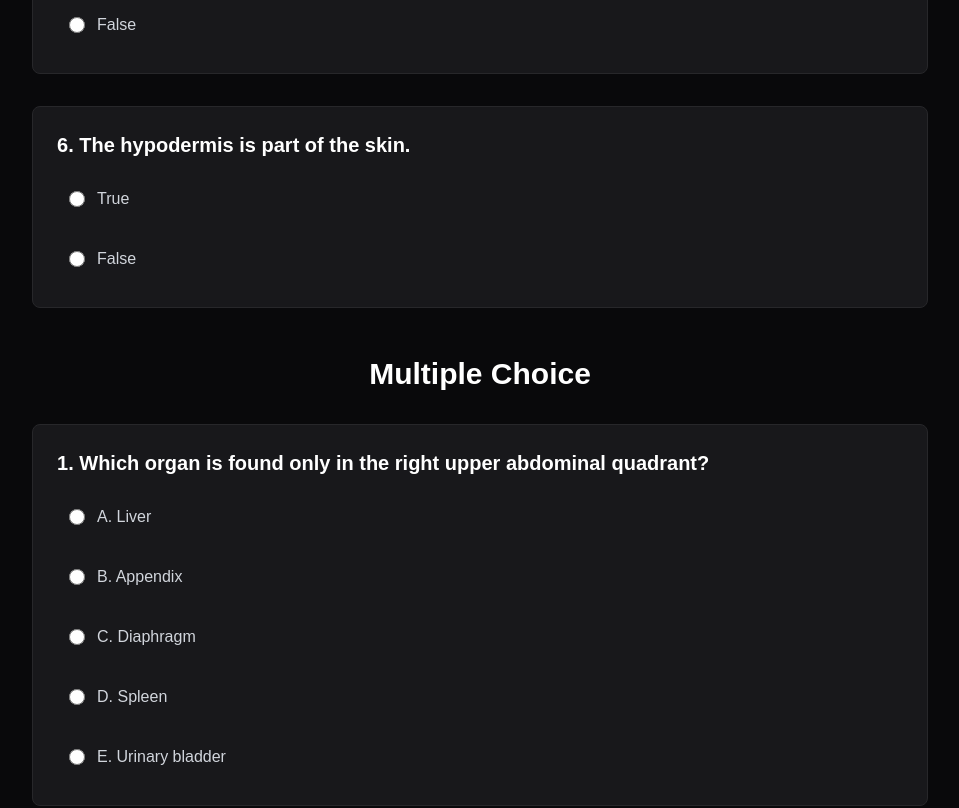
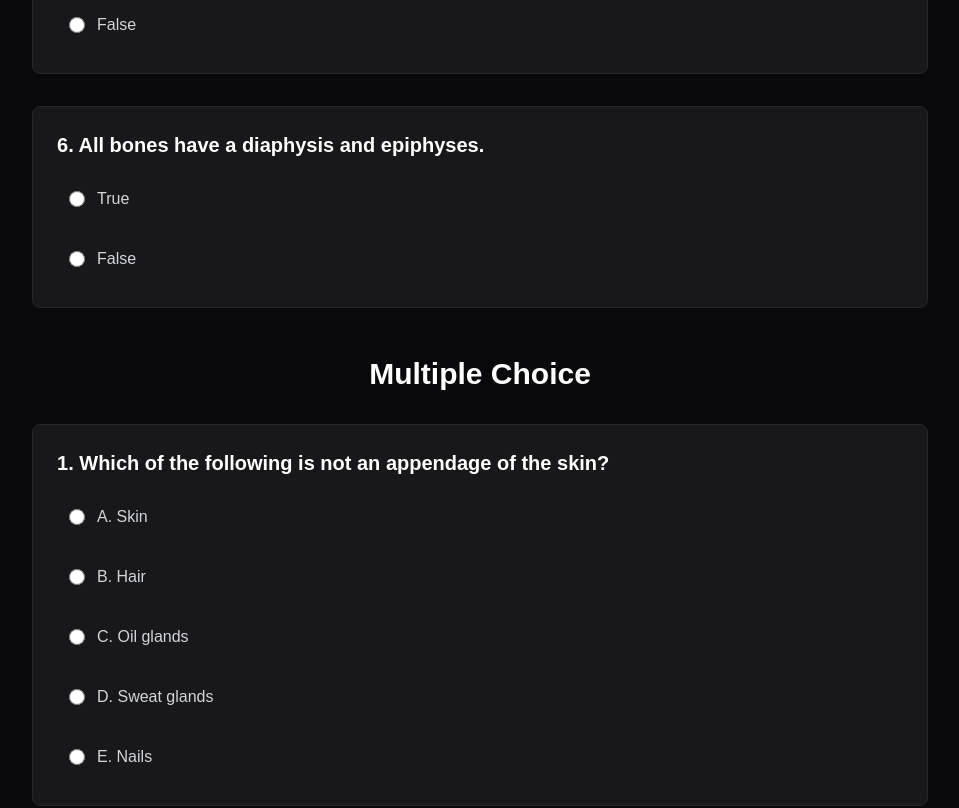
Before and after one commit to Dyslecix-Dev/bio-200, a Next.js app: page /study/exam-one/questions in a window 1280 px wide. Shown: the part 1360-2168 px from the top of the page, without its empty margins (160-1119 px from the left). Built offline with nearby package versions, Linux system fonts and the light colour scheme.

Commit message:
Added more questions to mock exam 1

```diff
--- a/app/_data/exams/exam-one.ts
+++ b/app/_data/exams/exam-one.ts
@@ -125,9 +125,127 @@ export const trueOrFalseQuestions = [
       { text: "False", correct: true },
     ],
   },
+  {
+    question: "The liver is inferior to the mediastinum.",
+    options: [
+      { text: "True", correct: true },
+      { text: "False", correct: false },
+    ],
+  },
+  {
+    question: "The frontal plane divides the anterior and posterior planes of the body.",
+    options: [
+      { text: "True", correct: true },
+      { text: "False", correct: false },
+    ],
+  },
+  {
+    question: "Epithelium has two forms: covering and living epithelium, and glandular epithelium.",
+    options: [
+      { text: "True", correct: true },
+      { text: "False", correct: false },
+    ],
+  },
+  {
+    question: "Microvilli have an increased absorption rate because of their increased surface area.",
+    options: [
+      { text: "True", correct: true },
+      { text: "False", correct: false },
+    ],
+  },
+  {
+    question: "The stratum granulosoum is the only layer to have keratinocytes.",
+    options: [
+      { text: "True", correct: false },
+      { text: "False", correct: true },
+    ],
+  },
+  {
+    question: "The skeletal system is made up of the bones, cartilages, and joints that form the internal framework of the body.",
+    options: [
+      { text: "True", correct: true },
+      { text: "False", correct: false },
+    ],
+  },
+  {
+    question: "When myosin heads attach to thin sliding filaments, the head pivots inward, pulling on the sliding filament.",
+    options: [
+      { text: "True", correct: false },
+      { text: "False", correct: true },
+    ],
+  },
+  {
+    question: "Each muscle fiber is packed with long myofibrils composed of adjoining segments known as sarcomeres.",
+    options: [
+      { text: "True", correct: true },
+      { text: "False", correct: false },
+    ],
+  },
+  {
+    question: "A motor unit is a single neuron and all the individual muscle fibers it innervates.",
+    options: [
+      { text: "True", correct: true },
+      { text: "False", correct: false },
+    ],
+  },
+  {
+    question: "Tissues are groups of cells of similar structure that perform a common function.",
+    options: [
+      { text: "True", correct: true },
+      { text: "False", correct: false },
+    ],
+  },
+  {
+    question: "The dermis is avascularized.",
+    options: [
+      { text: "True", correct: false },
+      { text: "False", correct: true },
+    ],
+  },
+  {
+    question: "All bones have a diaphysis and epiphyses.",
+    options: [
+      { text: "True", correct: false },
+      { text: "False", correct: true },
+    ],
+  },
+  {
+    question: "Movement of the body is facilitated by both the contraction of skeletal muscle and the rotation of bones around joints.",
+    options: [
+      { text: "True", correct: true },
+      { text: "False", correct: false },
+    ],
+  },
+  {
+    question: "Skeletal and smooth muscle are stimulated via voluntary signaling.",
+    options: [
+      { text: "True", correct: false },
+      { text: "False", correct: true },
+    ],
+  },
+  {
+    question: "Nervous tissue is the main component of the brain, which is found in the ventral body cavity.",
+    options: [
+      { text: "True", correct: false },
+      { text: "False", correct: true },
+    ],
+  },
+  {
+    question: "Muscle tissue is a composite of muscle cells and surrounding connective tissue.",
+    options: [
+      { text: "True", correct: true },
+      { text: "False", correct: false },
+    ],
+  },
+  {
+    question: "Cell functions are primarily carried out by internal subunits called organelles.",
+    options: [
+      { text: "True", correct: true },
+      { text: "False", correct: false },
+    ],
+  },
 ];
 
-// TODO add more questions (start at topic 3)
 export const multipleChoiceQuestions = [
   {
     question: "Which branch of anatomy deals with structural changes in cells, tissues, and organs caused by disease?",
@@ -184,7 +302,7 @@ export const multipleChoiceQuestions = [
     options: [
       { text: "Bilateral symmetry", correct: false },
       { text: "Dorsal hollow nerve cord", correct: false },
-      { text: "Nodocord and vertebrae", correct: true },
+      { text: "Vocal cords", correct: true },
       { text: "Pharyngeal pouches", correct: false },
       { text: "Tube-within-a-tube body plan", correct: false },
     ],
@@ -440,7 +558,7 @@ export const multipleChoiceQuestions = [
         correct: false,
       },
       {
-        text: "Vitamin d production",
+        text: "Vitamin D production",
         correct: false,
       },
       {
@@ -525,7 +643,7 @@ export const multipleChoiceQuestions = [
     ],
   },
   {
-    question: "Which of the following is a region of the dermis?",
+    question: "Which dermis contains the majority of the skin appendages?",
     options: [
       {
         text: "Reticular dermis",
@@ -1074,6 +1192,256 @@ export const multipleChoiceQuestions = [
       },
     ],
   },
+  {
+    question: "Which of the following is not an organ in the peritoneum?",
+    options: [
+      {
+        text: "Esophagus",
+        correct: true,
+      },
+      {
+        text: "Liver",
+        correct: false,
+      },
+      {
+        text: "Stomach",
+        correct: false,
+      },
+      {
+        text: "Kidneys",
+        correct: false,
+      },
+      {
+        text: "Small intestine",
+        correct: false,
+      },
+    ],
+  },
+  {
+    question: "Which of the following is not a main component of a cell?",
+    options: [
+      {
+        text: "RNA",
+        correct: true,
+      },
+      {
+        text: "Nucleus",
+        correct: false,
+      },
+      {
+        text: "Plasma membrane",
+        correct: false,
+      },
+      {
+        text: "Cytoplasm",
+        correct: false,
+      },
+      {
+        text: "None of the above",
+        correct: false,
+      },
+    ],
+  },
+  {
+    question: "What is the main function of the smooth endoplasmic reticulum?",
+    options: [
+      {
+        text: "Metabolizing lipids",
+        correct: true,
+      },
+      {
+        text: "Metabolizing amino acids",
+        correct: false,
+      },
+      {
+        text: "Metabolizing RNA",
+        correct: false,
+      },
+      {
+        text: "Transporting ribosomes",
+        correct: false,
+      },
+      {
+        text: "Producing protein",
+        correct: false,
+      },
+    ],
+  },
+  {
+    question: "Which of the following is not a phase in mitosis?",
+    options: [
+      {
+        text: "Interphase",
+        correct: true,
+      },
+      {
+        text: "Anaphase",
+        correct: false,
+      },
+      {
+        text: "Telophase",
+        correct: false,
+      },
+      {
+        text: "Metaphase",
+        correct: false,
+      },
+      {
+        text: "Prophase",
+        correct: false,
+      },
+    ],
+  },
+  {
+    question: "Which of the following are specialized junctions of cardiac muscle tissue?",
+    options: [
+      {
+        text: "Intercalated discs",
+        correct: true,
+      },
+      {
+        text: "Intercalated junctions",
+        correct: false,
+      },
+      {
+        text: "Cardiac discs",
+        correct: false,
+      },
+      {
+        text: "Cardiac junctions",
+        correct: false,
+      },
+      {
+        text: "Myojunctions",
+        correct: false,
+      },
+    ],
+  },
+  {
+    question: "Subcutaneous tissue consists of what?",
+    options: [
+      {
+        text: "Areolar and adipose tissue",
+        correct: true,
+      },
+      {
+        text: "Subcutaneous tissue",
+        correct: false,
+      },
+      {
+        text: "Areolar tissue",
+        correct: false,
+      },
+      {
+        text: "Adipose tissue",
+        correct: false,
+      },
+      {
+        text: "Areolar and subcutaneous tissue",
+        correct: false,
+      },
+    ],
+  },
+  {
+    question: "In intramembranous ossification, skull bones and the clavicles develop in a layer of fibrous connective tissue with which type of cells directly converting into bone cells?",
+    options: [
+      {
+        text: "Mesenchyme",
+        correct: true,
+      },
+      {
+        text: "Osteoblast",
+        correct: false,
+      },
+      {
+        text: "Osteocyte",
+        correct: false,
+      },
+      {
+        text: "Epithelium",
+        correct: false,
+      },
+      {
+        text: "Cartilage",
+        correct: false,
+      },
+    ],
+  },
+  {
+    question: "In endochondral ossification, all other bones develop in a scaffold of which type of cartilage?",
+    options: [
+      {
+        text: "Hyaline",
+        correct: true,
+      },
+      {
+        text: "Mesenchyme",
+        correct: false,
+      },
+      {
+        text: "Fibro",
+        correct: false,
+      },
+      {
+        text: "Elastic",
+        correct: false,
+      },
+      {
+        text: "Synovial",
+        correct: false,
+      },
+    ],
+  },
+  {
+    question: "Which of the following is not a type of connective tissue that organizes muscles?",
+    options: [
+      {
+        text: "Diamysium",
+        correct: true,
+      },
+      {
+        text: "Perimysium",
+        correct: false,
+      },
+      {
+        text: "Epimysium",
+        correct: false,
+      },
+      {
+        text: "Endomysium",
+        correct: false,
+      },
+      {
+        text: "None of the above",
+        correct: false,
+      },
+    ],
+  },
+  {
+    question: "Which of the following is not a general type of muscle fiber?",
+    options: [
+      {
+        text: "Slow glycolytic fibers",
+        correct: true,
+      },
+      {
+        text: "Fast oxidative fibers",
+        correct: false,
+      },
+      {
+        text: "Slow oxidative fibers",
+        correct: false,
+      },
+      {
+        text: "Fast glycolytic fibers",
+        correct: false,
+      },
+      {
+        text: "None of the above",
+        correct: false,
+      },
+    ],
+  },
 ];
 
 export const shortAnswerQuestions = [
@@ -1101,4 +1469,13 @@ export const shortAnswerQuestions = [
     question: "What are the three types of CT organize muscles in order from deep to superficial?",
     answer: "Endomysium, perimysium, and epimysium.",
   },
+  {
+    question: "Provide an example using each of the following terms: medial and superior.",
+    answer: "The clavicle is medial to the shoulder, and the neck is superior to the femur.",
+  },
+  {
+    question: "Describe the basics of muscle contraction.",
+    answer:
+      "Electrical signal from neuron runs down sarcolemma into the t-tumbles and into the sarcoplasmic reticulum to release calcium ions. Myosin heads chemically attache to actin thin filaments using calcium ions and ATP. Once attached to actin filaments, the myosin heads pivot and pull on the actin fibers, thus bring the Z discs closer to the M line and shortening the sarcomere. This shortens and contracts the entire myofibril and thus contracts the muscle fiber.",
+  },
 ];
--- a/app/faq/page.tsx
+++ b/app/faq/page.tsx
@@ -32,9 +32,11 @@ const BasicFAQ = () => {
         <Question title="What is the purpose of this website?" defaultOpen>
           <p>To help my fellow Citrus college students in BIO 200.</p>
         </Question>
+
         {/* <Question title="Why is there a leaderboard?">
           <p>It&apos;s a fun and easy way to see who is doing well in the class. That way students know who they can ask for help.</p>
         </Question> */}
+
         <Question title="Will you provide future features, like other subjects?">
           <p>
             Currently, I don&apos;t have any plans to. If you have a suggestion, please email me at dyslecixdev@gmail.com
@@ -45,8 +47,13 @@ const BasicFAQ = () => {
             !
           </p>
         </Question>
+
         <Question title="Damn, this is a sick website! Can you make one for me?">
           <p>You bet! I&apos;m a software developer with almost four years of experience. Send me an inquiry at dyslecixdev@gmail.com!</p>
+        </Question>
+
+        <Question title="Thank you to all these wonderful people!">
+          <p>Huge shoutout to Anderw Ngo and Nicole Lees for providing me with questions for the mock exams.</p>
         </Question>
       </div>
     </div>
--- a/app/page.tsx
+++ b/app/page.tsx
@@ -62,12 +62,12 @@ const Card = ({ title, subtitle, link, className }: CardType) => {
             }}
             className={twMerge("relative -m-0.5 flex h-72 flex-col justify-between overflow-hidden border-2 border-black bg-emerald-300 p-8", className)}
           >
-            <p className="flex items-center text-2xl font-medium uppercase">
+            <p className="flex items-center text-zinc-950 text-2xl font-medium uppercase">
               <FiArrowRight className="ml-0 mr-2 opacity-100 transition-all duration-300 ease-in-out" />
               {title}
             </p>
             <div>
-              <p className="transition-[margin] duration-300 ease-in-out mb-10">{subtitle}</p>
+              <p className="text-zinc-950 transition-[margin] duration-300 ease-in-out mb-10">{subtitle}</p>
               <Link
                 href={`/study/${link}`}
                 className="absolute bottom-2 left-2 right-2 border-2 border-black bg-white px-4 py-2 text-black opacity-100 transition-all duration-300 ease-in-out translate-y-0 cursor-pointer"
@@ -145,12 +145,12 @@ const SpringCard = ({ title, subtitle, link, className }: CardType) => {
             }}
             className={twMerge("relative -m-0.5 flex h-72 flex-col justify-between overflow-hidden border-2 border-black bg-emerald-300 p-8", className)}
           >
-            <p className="flex items-center text-2xl font-medium uppercase">
+            <p className="flex items-center text-zinc-950 text-2xl font-medium uppercase">
               <FiArrowRight className="-ml-8 mr-2 opacity-0 transition-all duration-300 ease-in-out group-hover:ml-0 group-hover:opacity-100" />
               {title}
             </p>
             <div>
-              <p className="transition-[margin] duration-300 ease-in-out group-hover:mb-10">{subtitle}</p>
+              <p className="text-zinc-950 transition-[margin] duration-300 ease-in-out group-hover:mb-10">{subtitle}</p>
               <Link
                 href={`/study/${link}`}
                 className="absolute bottom-2 left-2 right-2 translate-y-full border-2 border-black bg-white px-4 py-2 text-black opacity-0 transition-all duration-300 ease-in-out group-hover:translate-y-0 group-hover:opacity-100 cursor-pointer"
```
